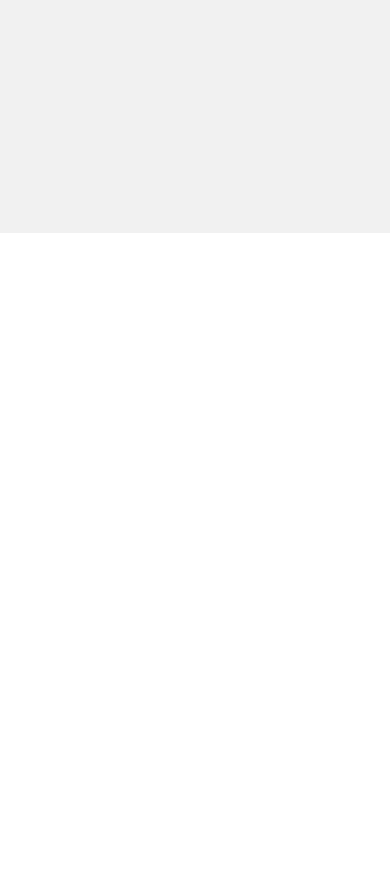
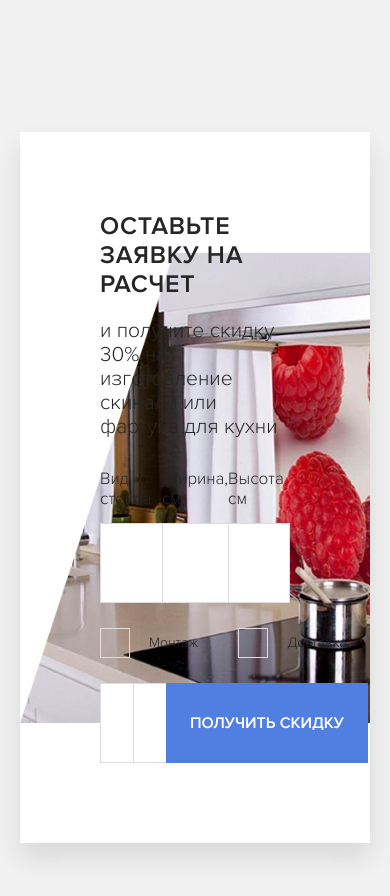
Before and after one commit to Max98002/skinali, a plain HTML site: page index.html in a window 390 px wide. Shown: the part 540-1436 px from the top of the page. Before the commit the page ends 844 px from the top, so only its background shows below. Drawn offline with Linux system fonts and the light colour scheme.

Commit message:
Секція залишити заявку. без адаптива

```diff
--- a/index.html
+++ b/index.html
@@ -70,6 +70,75 @@
   </header>
   <!-- /.header -->
 
+  <main>
+    <section class="section offer bg-secondary">
+      <div class="container">
+        <div class="offer-block offer__block">
+          <h2 class="offer__title">ОСТАВЬТЕ ЗАЯВКУ НА РАСЧЕТ</h2>
+          <!-- /.offer__title -->
+          <span class="offer__subtitle">и получите скидку 30% на изготовление скинали или фартука для кухни</span>
+          <!-- /.offer__subtitle -->
+          <form action="#" class="form offer__form">
+            <div class="form__row">
+              <div class="form__group">
+                <lavel class="form__label">Вид стекла</lavel>
+                <!-- /.form__label -->
+                <input type="text" class="input form__input">
+              </div>
+              <!-- /.form__group -->
+              <div class="form__group">
+                <lavel class="form__label">Ширина, см</lavel>
+                <!-- /.form__label -->
+                <input type="text" class="input form__input">
+              </div>
+              <!-- /.form__group -->
+              <div class="form__group">
+                <lavel class="form__label">Высота, см</lavel>
+                <!-- /.form__label -->
+                <input type="text" class="input form__input form__input_b">
+              </div>
+              <!-- /.form__group -->
+            </div>
+            <!-- /.form__row -->
+            <div class="form__row">
+              <div class="form__checkbox">
+                <input class="checkbox" type="checkbox" id="installation">
+                <label class="checkbox__label" for="installation">
+                  Монтаж
+                </label>
+              </div>
+              <!-- /.form__checkbox -->
+              <div class="form__checkbox">
+                <input class="checkbox" type="checkbox" id="delivery">
+                <label class="checkbox__label" for="delivery">
+                  Доставка
+                </label>
+              </div>
+              <!-- /.form__checkbox -->
+            </div>
+            <!-- /.form__row -->
+            <div class="form__row">
+              <div class="form__group">
+                <input type="text" class="input form__input" placeholder="Ваше имя"></div>
+              <!-- /.form__group -->
+              <div class="form__group">
+                <input type="tel" class="input form__input" placeholder="Ваш телефон"></div>
+              <!-- /.form__group -->
+              <div class="form__group">
+                <input type="submit" class="button form__button" value="Получить скидку"></div>
+              <!-- /.form__group -->
+            </div>
+            <!-- /.form__row -->
+          </form>
+          <!-- /.form offer__form -->
+        </div>
+        <!-- /.offer-block offer__block -->
+      </div>
+      <!-- /.container -->
+    </section>
+    <!-- /.section offer -->
+  </main>
+
   <script src="./js/script.js"></script>
 </body>
 
--- a/js/script.js
+++ b/js/script.js
@@ -1,7 +1,7 @@
 document.addEventListener('DOMContentLoaded', () => {
 
   const menuButton = document.getElementById('menu-button'),
-      menu = document.getElementById('menu');
+    menu = document.getElementById('menu');
 
   const openMenu = () => {
     menu.classList.toggle('menu_active');
@@ -9,4 +9,7 @@ document.addEventListener('DOMContentLoaded', () => {
 
   menuButton.addEventListener('click', openMenu);
 
+
+
+
 })
--- a/sass/_interface.sass
+++ b/sass/_interface.sass
@@ -23,6 +23,29 @@ button, input
     color: $primary
   &:hover
     cursor: pointer
+.bg-secondary
+  background-color: $bg-secondary
+.input
+  height: 80px
+  padding-left: 30px
+  border: 1px solid #dddddd
+input[type="checkbox"]
+  &:checked + label::before
+    background-color: $primary
+.checkbox
+  display: none
+  &__label
+    display: flex
+    align-items: center
+    margin-right: 40px
+    cursor: pointer
+    &::before
+      content: ""
+      margin-right: 19px
+      width: 30px
+      height: 30px
+      border: 1px solid #dddddd
+      transition: all .6s
 @media screen and ( max-width: 576px )
   .button
     &-o
--- a/sass/_var.sass
+++ b/sass/_var.sass
@@ -1,3 +1,4 @@
 $text-color: #262626
 $text-color-light: #7b7b79
 $primary: #507fe1
+$bg-secondary: #f1f1f1
--- a/sass/blocks/_hero.sass
+++ b/sass/blocks/_hero.sass
@@ -1,5 +1,5 @@
 .hero
-  background: #f1f1f1 url('../img/header/hero.png') no-repeat center top
+  background: #f1f1f1 url('../img/header/hero-bg.jpg') no-repeat center top
   background-size: cover
   padding-top: 120px
   padding-bottom: 270px
--- /dev/null
+++ b/sass/blocks/_offer.sass
@@ -0,0 +1,45 @@
+.offer
+  padding: 129px 0
+  &__block
+    margin-top: -230px
+    padding: 80px
+    background: url('../img/offer/offer-bg.jpg') no-repeat center right / contain
+    background-color: #ffffff
+    box-shadow: 0 15px 25px rgba(0, 0, 0, 0.1)
+  &__title
+    margin: 0
+    margin-bottom: 20px
+    letter-spacing: 0.75px
+    font-size: 25px
+    text-transform: uppercase
+    +bold
+  &__subtitle
+    display: block
+    margin-bottom: 30px
+    font-size: 21px
+    font-weight: 300
+.form
+  &__row
+    display: flex
+    justify-content: flex-start
+    align-items: center
+    max-width: 900px
+    margin-bottom: 25px
+    &:last-child
+      margin-bottom: 0
+  &__label
+    display: block
+    font-size: 17px
+    margin-bottom: 15px
+  &__group
+    flex-basis: 33.33%
+  &__input
+    width: 100%
+    border-right-width: 0px
+    &_b
+      border-right-width: 1px
+  &__button
+    height: 80px
+    width: 100%
+    font-size: 16px
+    font-weight: 400
--- a/sass/style.sass
+++ b/sass/style.sass
@@ -7,3 +7,4 @@
 // header
 @import 'blocks/navbar'
 @import 'blocks/hero'
+@import 'blocks/offer'
```
Also changed, not shown: css/style.css, img/header/hero-bg.jpg (added), img/header/hero.png (deleted), img/offer/offer-bg.jpg (added), 1 other file.
